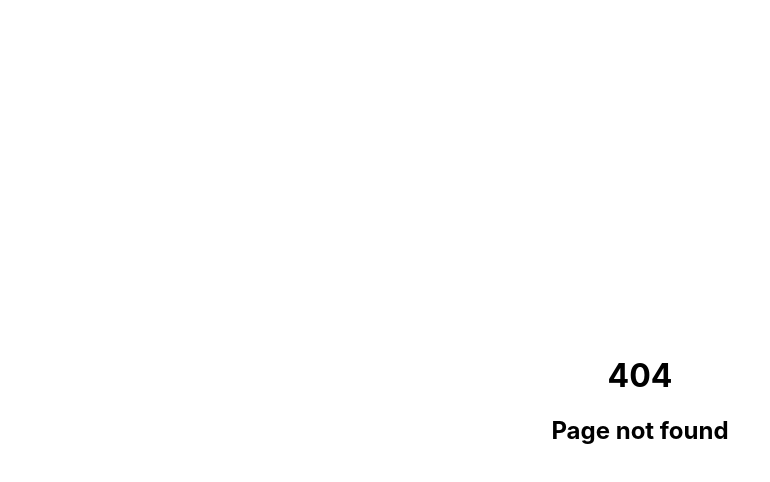
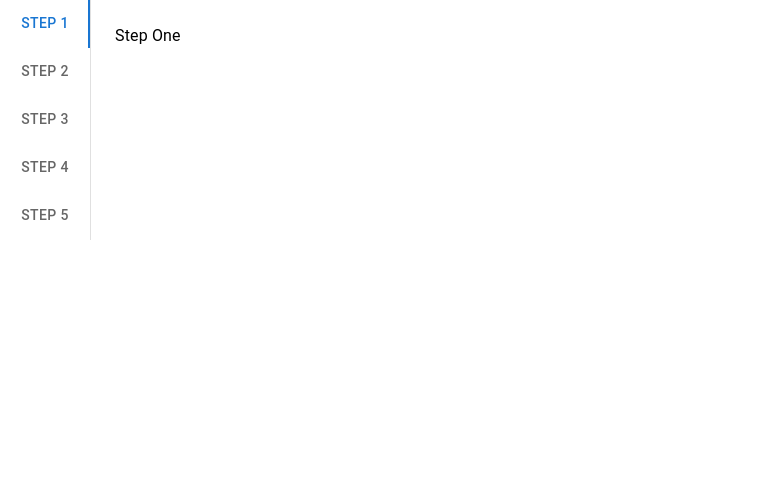
Before and after one commit to asadkhalid305/lab-sops-simulator, a React (Create React App) app: page /sops/pipette-calibration/1 in a window 1280 px wide. Before the commit this address had no page. Shown: the top 482 px of the page, without its empty margins (0-770 px from the left). Built offline with nearby package versions, Linux system fonts and the light colour scheme.

Commit message:
added: details page

```diff
--- a/src/app/routes.js
+++ b/src/app/routes.js
@@ -2,8 +2,9 @@ import { BrowserRouter as Router, Routes, Route } from "react-router-dom";
 
 import {
   StandardOperatingProceduresPage,
+  PipetteCalibrationPage,
+  PipetteCalibrationHistoryDetailsPage,
   NotFound404Page,
-  PipetteCalibrationPage,
 } from "../pages";
 
 export default function Routing() {
@@ -19,6 +20,14 @@ export default function Routing() {
           path="sops/pipette-calibration"
           element={<PipetteCalibrationPage />}
         />
+        <Route
+          path="sops/pipette-calibration/create"
+          element={<PipetteCalibrationHistoryDetailsPage />}
+        />
+        <Route
+          path="sops/pipette-calibration/:id"
+          element={<PipetteCalibrationHistoryDetailsPage />}
+        />
         <Route path="*" element={<NotFound404Page />} />
       </Routes>
     </Router>
--- /dev/null
+++ b/src/components/platform/TabPanel.js
@@ -0,0 +1,30 @@
+import * as React from "react";
+import PropTypes from "prop-types";
+import Typography from "@mui/material/Typography";
+import Box from "@mui/material/Box";
+
+export default function TabPanel(props) {
+  const { children, value, index, ...other } = props;
+
+  return (
+    <div
+      role="tabpanel"
+      hidden={value !== index}
+      id={`vertical-tabpanel-${index}`}
+      aria-labelledby={`vertical-tab-${index}`}
+      {...other}
+    >
+      {value === index && (
+        <Box sx={{ p: 3 }}>
+          <Typography>{children}</Typography>
+        </Box>
+      )}
+    </div>
+  );
+}
+
+TabPanel.propTypes = {
+  children: PropTypes.node,
+  index: PropTypes.number.isRequired,
+  value: PropTypes.number.isRequired,
+};
--- /dev/null
+++ b/src/components/platform/VerticalTabs.js
@@ -0,0 +1,50 @@
+import * as React from "react";
+import Tabs from "@mui/material/Tabs";
+import Tab from "@mui/material/Tab";
+import Box from "@mui/material/Box";
+import TabPanel from "./TabPanel";
+
+export default function VerticalTabs(props) {
+  const { tabs } = props;
+  const [value, setValue] = React.useState(0);
+
+  const handleChange = (event, newValue) => {
+    setValue(newValue);
+  };
+
+  return (
+    <Box
+      sx={{
+        flexGrow: 1,
+        bgcolor: "background.paper",
+        display: "flex",
+      }}
+    >
+      <Tabs
+        orientation="vertical"
+        variant="scrollable"
+        value={value}
+        onChange={handleChange}
+        aria-label="Vertical tabs example"
+        sx={{ borderRight: 1, borderColor: "divider" }}
+      >
+        {tabs.map((tab, index) => (
+          <Tab label={tab.label} {...a11yProps(index)} />
+        ))}
+      </Tabs>
+
+      {tabs.map((tab, index) => (
+        <TabPanel value={value} index={index}>
+          {tab.children}
+        </TabPanel>
+      ))}
+    </Box>
+  );
+}
+
+function a11yProps(index) {
+  return {
+    id: `vertical-tab-${index}`,
+    "aria-controls": `vertical-tabpanel-${index}`,
+  };
+}
--- /dev/null
+++ b/src/components/standard-operating-procedures/pipette-calibration/procedure/PipetteCalibrationProcedure.js
@@ -0,0 +1,40 @@
+import React from "react";
+
+import VerticalTabs from "../../../platform/VerticalTabs";
+import StepOne from "./StepOne";
+import StepTwo from "./StepTwo";
+import StepThree from "./StepThree";
+import StepFour from "./StepFour";
+import StepFive from "./StepFive";
+
+const tabs = [
+  {
+    id: 1,
+    label: "Step 1",
+    children: <StepOne />,
+  },
+  {
+    id: 2,
+    label: "Step 2",
+    children: <StepTwo />,
+  },
+  {
+    id: 3,
+    label: "Step 3",
+    children: <StepThree />,
+  },
+  {
+    id: 4,
+    label: "Step 4",
+    children: <StepFour />,
+  },
+  {
+    id: 5,
+    label: "Step 5",
+    children: <StepFive />,
+  },
+];
+
+export default function PipetteCalibrationProcedure() {
+  return <VerticalTabs tabs={tabs} />;
+}
--- /dev/null
+++ b/src/components/standard-operating-procedures/pipette-calibration/procedure/StepFive.js
@@ -0,0 +1,9 @@
+import React from 'react'
+
+export default function StepFive() {
+    return (
+        <div>
+            Step Five
+        </div>
+    )
+}
--- /dev/null
+++ b/src/components/standard-operating-procedures/pipette-calibration/procedure/StepFour.js
@@ -0,0 +1,9 @@
+import React from 'react'
+
+export default function StepFour() {
+    return (
+        <div>
+            Step 4
+        </div>
+    )
+}
--- /dev/null
+++ b/src/components/standard-operating-procedures/pipette-calibration/procedure/StepOne.js
@@ -0,0 +1,10 @@
+import React from 'react'
+
+export default function StepOne(props) {
+    console.log(props)
+    return (
+        <div>
+            Step One
+        </div>
+    )
+}
--- /dev/null
+++ b/src/components/standard-operating-procedures/pipette-calibration/procedure/StepThree.js
@@ -0,0 +1,9 @@
+import React from 'react'
+
+export default function StepThree() {
+    return (
+        <div>
+            Step Three
+        </div>
+    )
+}
--- /dev/null
+++ b/src/components/standard-operating-procedures/pipette-calibration/procedure/StepTwo.js
@@ -0,0 +1,9 @@
+import React from 'react'
+
+export default function StepTwo() {
+    return (
+        <div>
+            Step Two
+        </div>
+    )
+}
--- a/src/pages/index.js
+++ b/src/pages/index.js
@@ -1,3 +1,4 @@
 export * from "./standard-operating-procedures/StandardOperatingProceduresPage";
 export * from "./standard-operating-procedures/pipette-calibration/PipetteCalibrationPage";
+export * from "./standard-operating-procedures/pipette-calibration/PipetteCalibrationHistoryDetailsPage";
 export * from "./redirect/NotFound404Page";
--- /dev/null
+++ b/src/pages/standard-operating-procedures/pipette-calibration/PipetteCalibrationHistoryDetailsPage.js
@@ -0,0 +1,6 @@
+import React from "react";
+import PipetteCalibrationProcedure from "../../../components/standard-operating-procedures/pipette-calibration/procedure/PipetteCalibrationProcedure";
+
+export function PipetteCalibrationHistoryDetailsPage(props) {
+  return <PipetteCalibrationProcedure />;
+}
--- a/src/pages/standard-operating-procedures/pipette-calibration/PipetteCalibrationPage.js
+++ b/src/pages/standard-operating-procedures/pipette-calibration/PipetteCalibrationPage.js
@@ -11,6 +11,9 @@ export function PipetteCalibrationPage() {
       <Button>
         <Link to="/">Go back</Link>
       </Button>
+      <Button>
+        <Link to="/sops/pipette-calibration/create">Add New Test</Link>
+      </Button>
       <h1>Pipette Calibration</h1>
 
       <PipetteCalibrationHistoryList />
```
